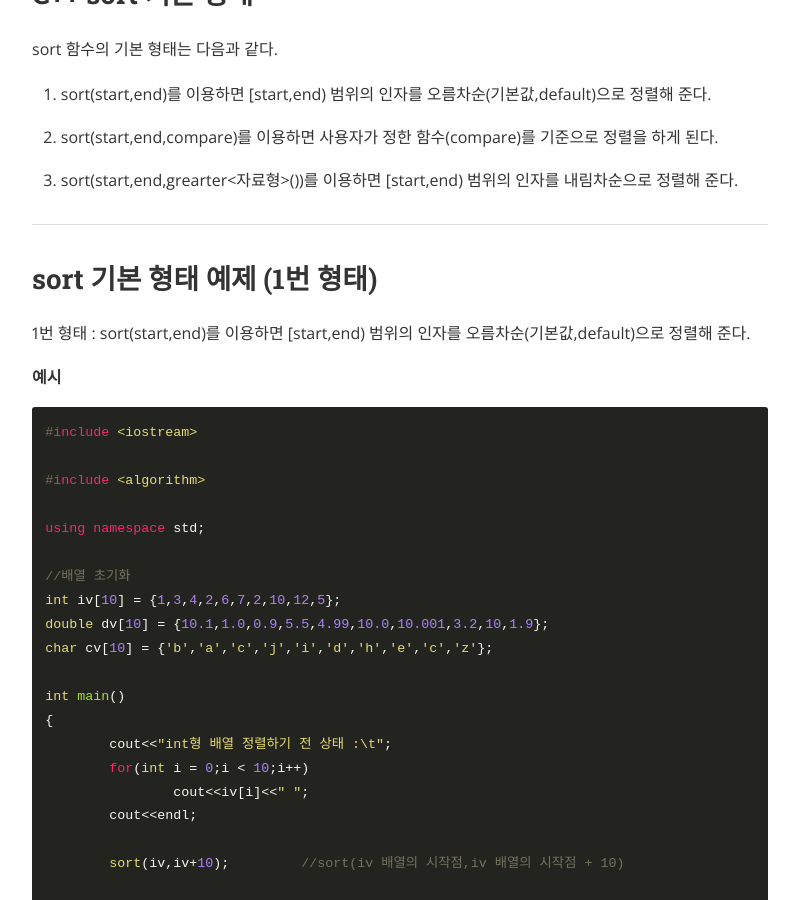
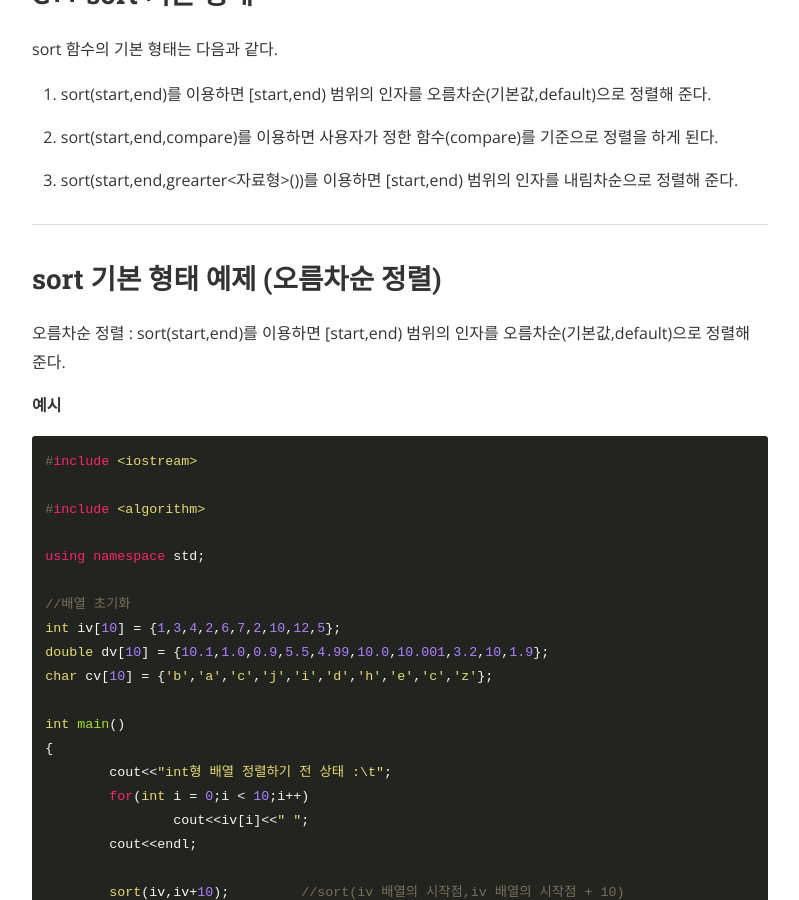
Before and after one commit to atomic0x90/atomic0x90.github.io, a Jekyll site: the page built from _posts/2020-02-22-c++-sort.markdown, in a window 1280 px wide and 900 px high, scrolled down 1112 px. Shown: the whole window, without its empty margins (240-1039 px from the left). Built offline with Jekyll 4.4.1, drawn with Linux system fonts in a browser that asks for light colours; nearby versions of some CDN libraries; comment, search, counter and statistics services are not loaded; some of the changed text lies outside the part shown.

Commit message:
Add modify description

````diff
--- a/_posts/2020-02-22-c++-sort.markdown
+++ b/_posts/2020-02-22-c++-sort.markdown
@@ -45,9 +45,9 @@ sort 함수의 기본 형태는 다음과 같다.
 
 ---
 
-## sort 기본 형태 예제 (1번 형태)
+## sort 기본 형태 예제 (오름차순 정렬)
 
-1번 형태 : sort(start,end)를 이용하면 \[start,end) 범위의 인자를 오름차순(기본값,default)으로 정렬해 준다.
+오름차순 정렬 : sort(start,end)를 이용하면 \[start,end) 범위의 인자를 오름차순(기본값,default)으로 정렬해 준다.
 
 **예시**
 ```cpp
@@ -122,11 +122,11 @@ char형 배열 정렬 후 상태 :	a b c c d e h i j z
 
 ---
 
-## sort 기본 형태 예제 (2번 형태)
+## sort 기본 형태 예제 (사용자 정의 정렬)
 
 C++ sort compare를 사용한 예제이다.
 
-2번 형태 : sort(start,end,compare)를 이용하면 사용자가 정한 함수(compare)를 기준으로 정렬을 하게 된다.
+사용자 정의 정렬 : sort(start,end,compare)를 이용하면 사용자가 정한 함수(compare)를 기준으로 정렬을 하게 된다.
 
 compare 함수에서 const(상수)를 사용하는 이유는
 compare 함수를 이용하면서 값을 바꾸지 않고 값을 참조만 하겠다는 것을 명시적으로 나타내기 위함이다.
@@ -236,11 +236,11 @@ char형 배열 정렬 후 상태 :	z j i h e d c c b a
 
 ---
 
-## sort 기본 형태 예제 (3번 형태)
+## sort 기본 형태 예제 (내림차순 정렬)
 
 C++ sort greater를 사용한 예제이다.
 
-3번 형태 : sort(start,end,grearter\<자료형\>())를 이용하면 \[start,end) 범위의 인자를 내림차순으로 정렬해 준다.
+내림차순 정렬 : sort(start,end,grearter\<자료형\>())를 이용하면 \[start,end) 범위의 인자를 내림차순으로 정렬해 준다.
 
 **예시**
 ```cpp
````
